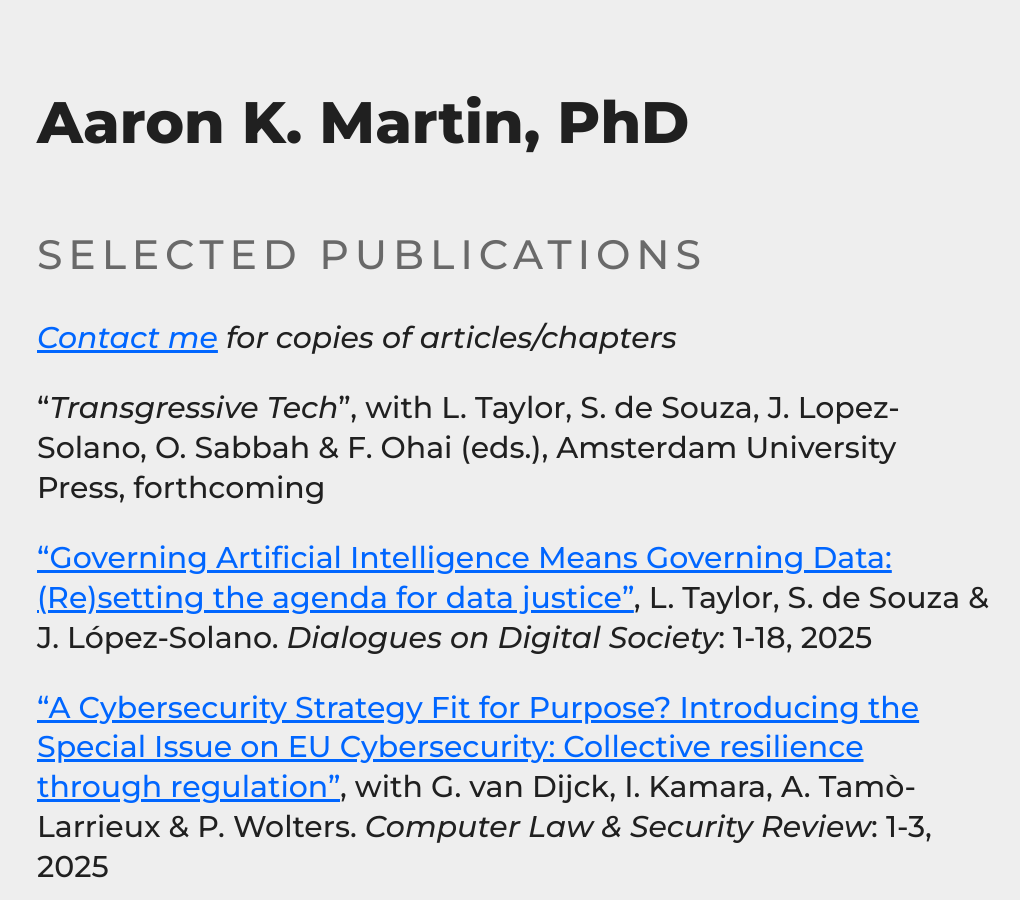
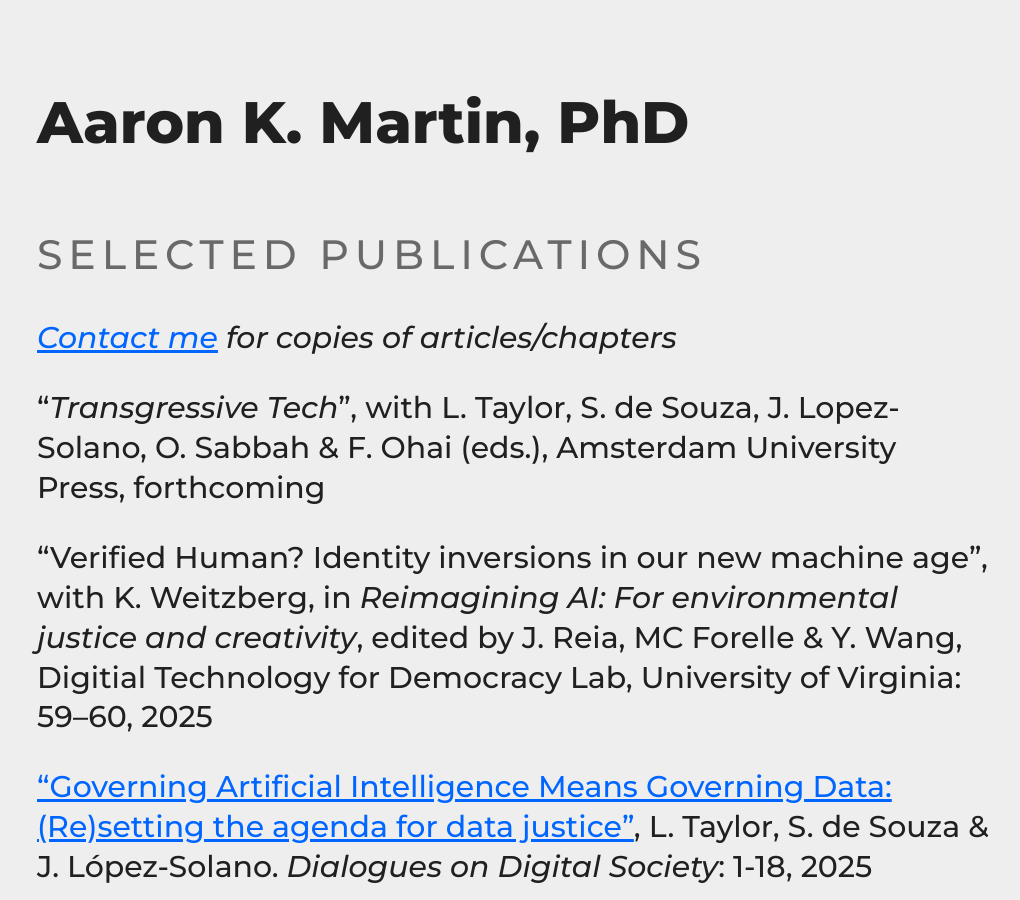
Before and after one commit to haroonalrasheed/641a, a Jekyll site: the page built from selected-publications/index.md, in a window 1280 px wide and 900 px high. Shown: the whole window, without its empty margins (127-1147 px from the left). Built offline with Jekyll 4.4.1, drawn with Linux system fonts in a browser that asks for light colours.

Commit message:
Update index.md

```diff
--- a/selected-publications/index.md
+++ b/selected-publications/index.md
@@ -7,6 +7,9 @@ title: Selected Publications
 _[Contact me](mailto:a.k.martin@alumni.lse.ac.uk) for copies of articles/chapters_
 
 "_Transgressive Tech_", with L. Taylor, S. de Souza, J. Lopez-Solano, O. Sabbah & F. Ohai (eds.), Amsterdam University Press, forthcoming
+
+"Verified Human? Identity inversions in our new machine age", with K. Weitzberg, in _Reimagining AI: For environmental justice and creativity_, edited by J. Reia, MC Forelle & Y. Wang, Digitial
+Technology for Democracy Lab, University of Virginia: 59–60, 2025
 
 ["Governing Artificial Intelligence Means Governing Data: (Re)setting the agenda for data justice"](https://doi.org/10.1177/29768640241306800), L. Taylor, S. de Souza & J. López-Solano. _Dialogues on Digital Society_: 1-18, 2025
 
```
